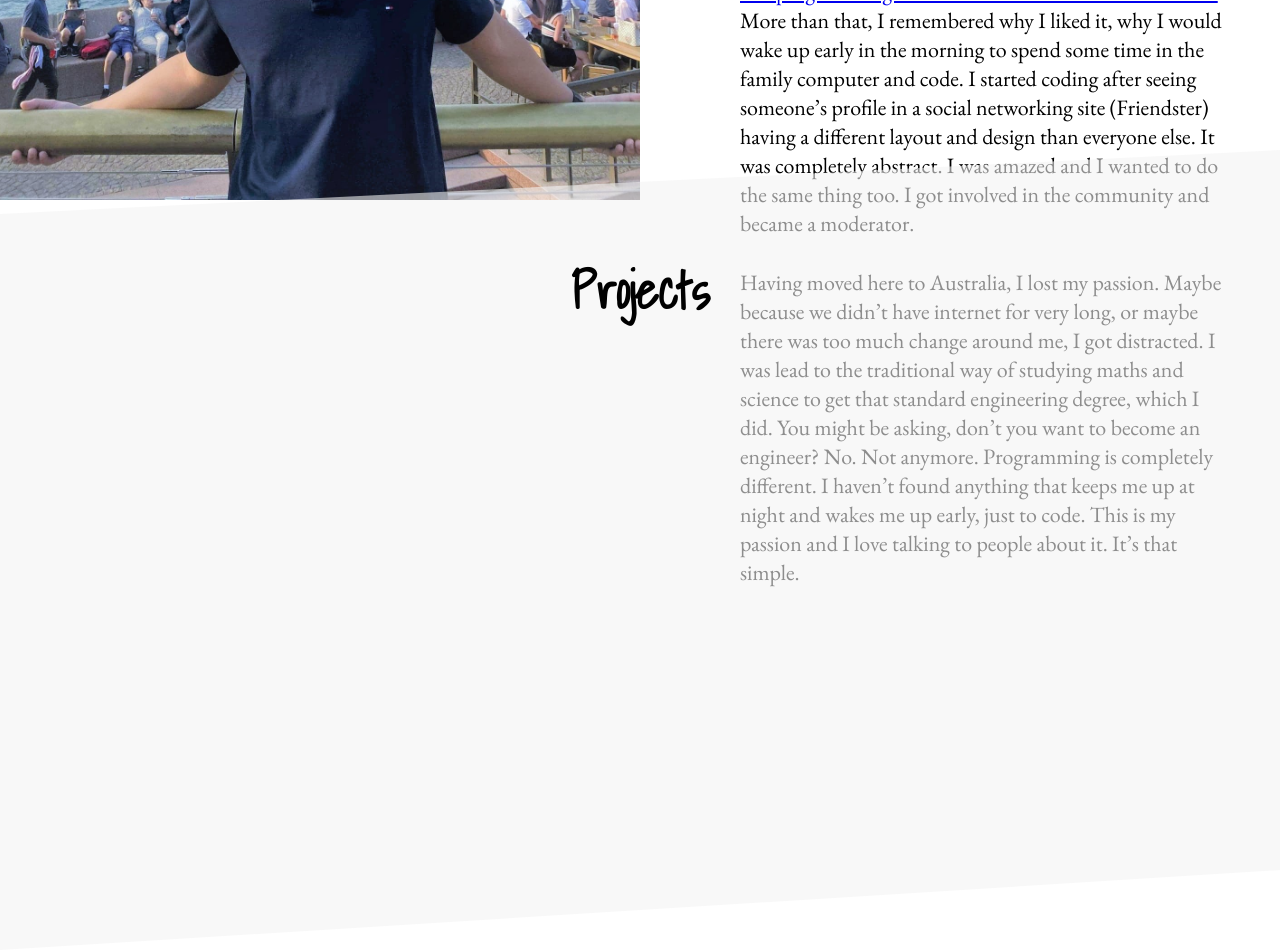
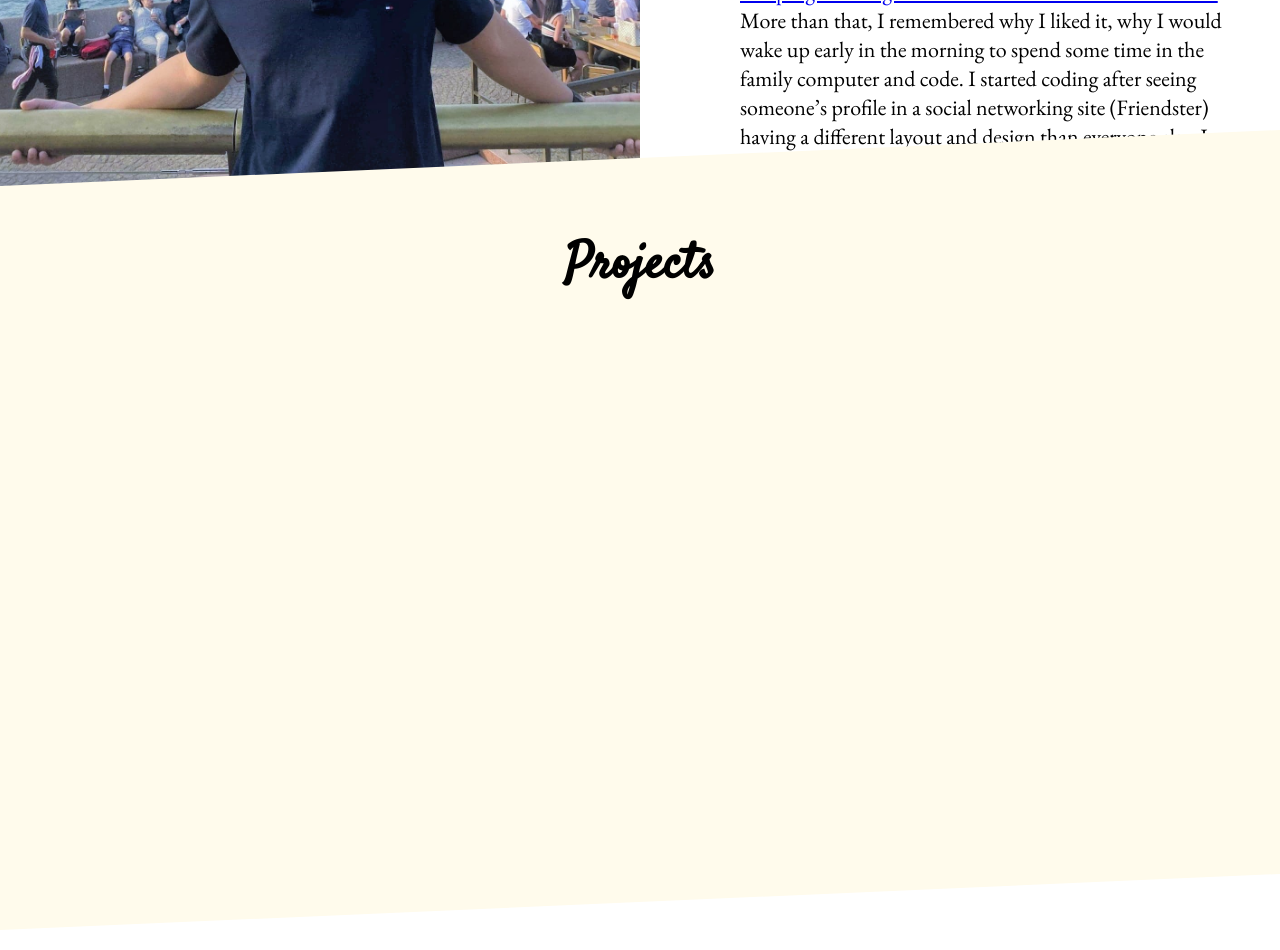
Before and after one commit to hjpunzalan/hjpunzalan.github.io, a React (Create React App) app: page / in a window 1280 px wide. Shown: the part 1400-2350 px from the top of the page. Built offline with nearby package versions, Linux system fonts and the light colour scheme.

Commit message:
clip path and font change in Projects

```diff
--- a/src/components/Projects/Projects.module.scss
+++ b/src/components/Projects/Projects.module.scss
@@ -1,18 +1,17 @@
-@import url('https://fonts.googleapis.com/css?family=Shadows+Into+Light|Libre+Caslon+Text&display=swap');
+@import url('https://fonts.googleapis.com/css?family=Satisfy&display=swap');
 
 .container {
+    margin-top: -7rem;
     min-height: 100vh;
     width: 100%;
-    background: #f3f3f394;
+    background: #fffbec;
     font-family: 'Libre Caslon Text',
         serif;
+    clip-path: polygon(100% 0, 0 7%, 0 100%, 100% 93%);
     text-align: center;
-    margin-top: -5rem;
-    clip-path: polygon(100% 0, 0 8%, 0 100%, 100% 90%);
-
 
     h1 {
-        font-family: 'Shadows Into Light',
+        font-family: 'Satisfy',
             cursive;
         display: inline-block;
         margin: 10rem auto 0 auto;
```
